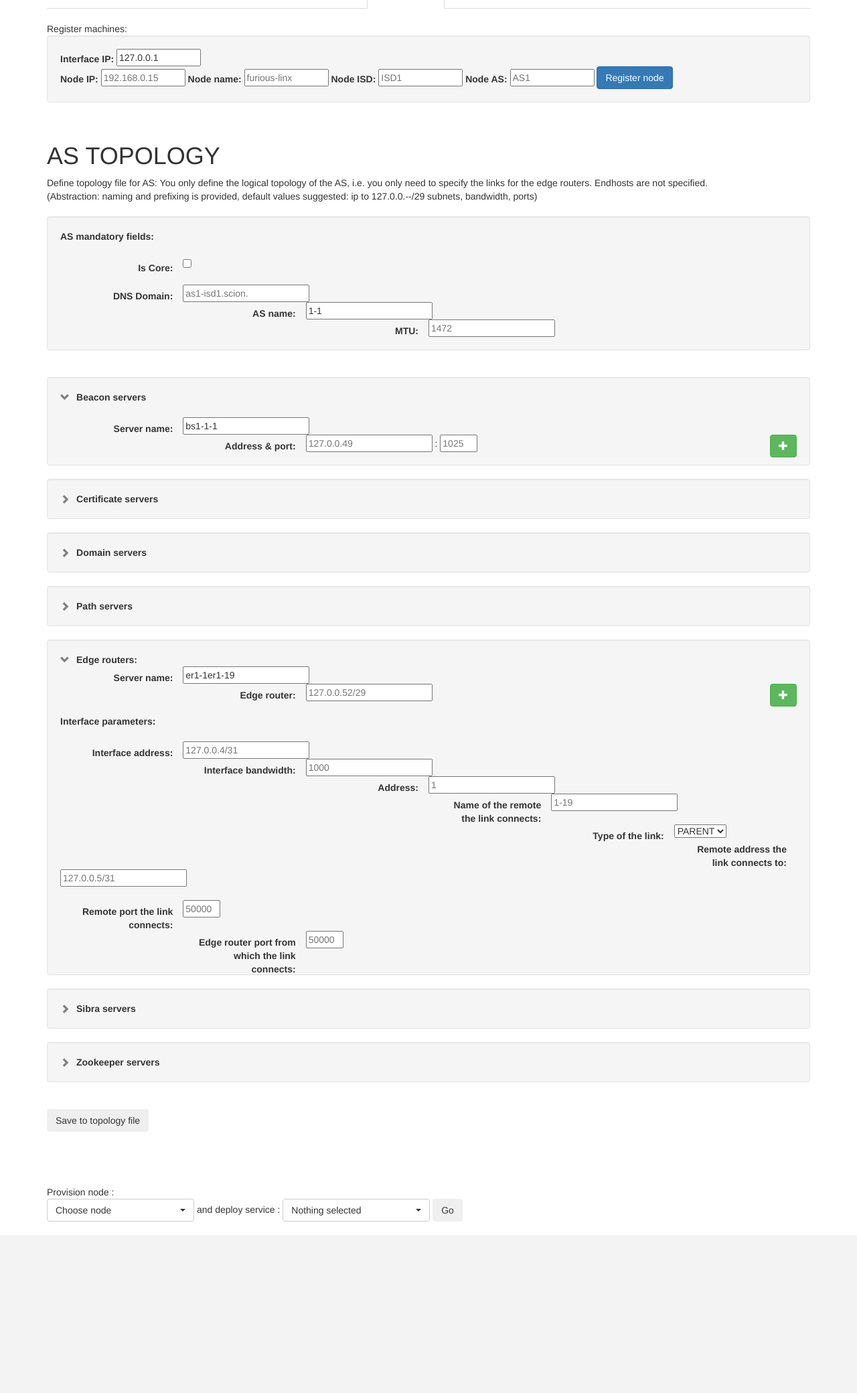
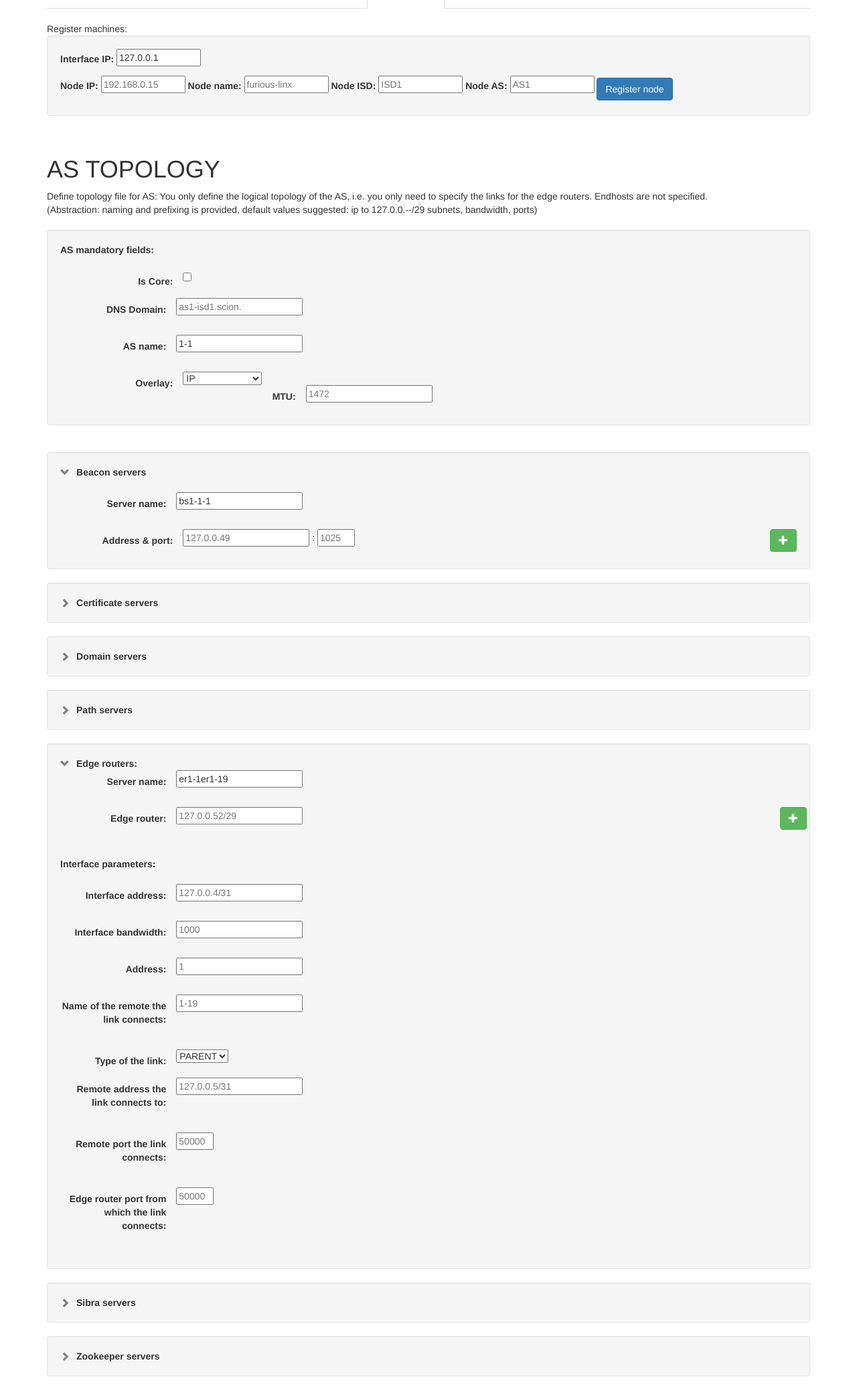
Before and after one commit to netsec-ethz/scion-web, a Django app: a page that uses web_scion/ad_manager/templates/ad_manager/ad_detail.html in a window 1280 px wide, after a click on "Assign nodes". Shown: the part 232-2312 px from the top of the page at 67% size. Before the commit the page ends 2056 px from the top, so only its background shows below. Run offline with Django 3.2, Linux system fonts and the light colour scheme; the visitor is signed in with stand-in values (Sample User, id 1); data comes from the database, SQL or seed files in the repository; data that the repository does not hold is empty; parts of the project's set-up code (start-up, migrations or seed data) failed here and were passed over; some libraries are stand-ins or nearby versions.

Commit message:
Nicely wrap on big screen small res
Nicely wrap form labels on big screen with small resolution, like the projector
Add overlay drop down

```diff
--- a/web_scion/ad_manager/templates/ad_manager/ad_detail.html
+++ b/web_scion/ad_manager/templates/ad_manager/ad_detail.html
@@ -344,5 +344,9 @@
   .inputPort {
       width: 4em;
   }
+
+  input {
+    margin-bottom:1em;
+  }
   </style>
 {% endblock %}
--- a/web_scion/ad_manager/templates/ad_manager/partials/topology_input.html
+++ b/web_scion/ad_manager/templates/ad_manager/partials/topology_input.html
@@ -23,14 +23,14 @@
                 </div>
             </div>
             <br/>
-            <div class="control-group">
+            <div class="form-group">
                 <label class="control-label col-sm-2" for="inputDnsDomain">DNS Domain: </label>
                 <div class="controls">
                     <input type="text" id="inputDnsDomain" name="inputDnsDomain"
                            placeholder="as{{ as_id }}-isd{{ isd_id }}.scion.">
                 </div>
             </div>
-            <div class="control-group">
+            <div class="form-group">
                 <label class="control-label col-sm-2" for="inputISD_AS">AS name: </label>
                 <div class="controls">
                     <input type="text" id="inputISD_AS" name="inputISD_AS" placeholder="{{ isd_id|add:'-'|add:as_id }}"
@@ -38,6 +38,14 @@
                 </div>
             </div>
             <div class="control-group">
+                <label class="control-label col-sm-2" for="inputOverlay">Overlay: </label>
+                <div class="controls">
+                    <select id="inputOverlay" name="inputOverlay" required>
+                        <option value="IP" selected>IP</option>
+                        <option value="UDP/IP">UDP/IP</option>
+                        <option value="LS">Label switching</option>
+                    </select>
+                </div>
                 <label class="control-label col-sm-2" for="inputMTU">MTU: </label>
                 <div class="controls">
                     <input type="text" id="inputMTU" name="inputMTU" placeholder="1472">
@@ -59,10 +67,12 @@
 
                             <input type="text" id="input{{ type }}ServerType" name="input{{ type }}ServerType"
                                    value="{{ type|lower }}_server" style="display: none;">
+                            <div class="form-group">
                                 <label class="control-label col-sm-2" for="input{{ type }}ServerName">Server name: </label>
                                 <div class="controls">
                                     <input type="text" id="input{{ type }}ServerName" name="input{{ type }}ServerName"
                                            value="{{ type|lower|slice:":1" }}s{{ isd_id }}-{{ as_id }}-1">
+                                </div>
                             </div>
 
                             <label class="control-label col-sm-2" for="input{{ type }}ServerAddress">Address &
@@ -88,10 +98,13 @@
                     class="sectionTitle">Edge routers: </span></div>
             <div id="routerAccordion" class="collapse in" aria-expanded="true">
                 <div class="routerItem">
+                    <div class="form-group">
                         <label class="control-label col-sm-2" for="inputEdgeRouterName">Server name: </label>
                         <div class="controls">
                             <input type="text" id="inputEdgeRouterName" name="inputEdgeRouterName" value="er{{ isd_id }}-{{ as_id }}er1-19">
                         </div>
+                    </div>
+                    <div class="form-group">
                         <label class="control-label col-sm-2" for="inputEdgeRouterAddress">Edge router: </label>
                         <div class="controls">
                             <input type="text" id="inputEdgeRouterAddress" name="inputEdgeRouterAddress"
@@ -101,36 +114,46 @@
                                 <span class="glyphicon glyphicon-plus"></span>
                             </button>
                         </div>
+                    </div>
                     <br/>
                     <div class="control-group">
                         <b>Interface parameters:</b>
                         <br/><br/>
+                        <div class="form-group">
                             <label class="control-label col-sm-2" for="inputInterfaceAddr">Interface address: </label>
                             <div class="controls">
                                 <input type="text" id="inputInterfaceAddr" name="inputInterfaceAddr"
                                        placeholder="127.0.0.4/31">
                             </div>
+                        </div>
 
+                        <div class="form-group">
                             <label class="control-label col-sm-2" for="inputInterfaceBandwidth">Interface
                                 bandwidth: </label>
                             <div class="controls">
                                 <input type="text" id="inputInterfaceBandwidth" name="inputInterfaceBandwidth"
                                        placeholder="1000">
                             </div>
+                        </div>
 
+                        <div class="form-group">
                             <label class="control-label col-sm-2" for="inputInterfaceIFID">Address: </label>
                             <div class="controls">
                                 <input type="text" id="inputInterfaceIFID" name="inputInterfaceIFID" placeholder="1">
                             </div>
+                        </div>
 
+                        <div class="form-group">
                             <label class="control-label col-sm-2" for="inputInterfaceRemoteName">Name of the remote the link
                                 connects: </label>
                             <div class="controls">
                                 <input type="text" id="inputInterfaceRemoteName" name="inputInterfaceRemoteName"
                                        placeholder="1-19">
                             </div>
+                        </div>
                         <br/>
 
+                        <div class="form-group">
                             <label class="control-label col-sm-2" for="inputInterfaceType">Type of the link: </label>
                             <div class="controls">
                                 <select id="inputInterfaceType" name="inputInterfaceType" required>
@@ -141,28 +164,35 @@
                                     <option value="CHILD">CHILD</option>
                                 </select>
                             </div>
+                        </div>
 
+                        <div class="form-group">
                             <label class="control-label col-sm-2" for="inputInterfaceRemoteAddress">Remote address the link
                                 connects to: </label>
                             <div class="controls">
                                 <input type="text" id="inputInterfaceRemoteAddress" name="inputInterfaceRemoteAddress"
                                        placeholder="127.0.0.5/31">
                             </div>
+                        </div>
                         <br/>
 
+                        <div class="form-group">
                             <label class="control-label col-sm-2" for="inputInterfaceRemotePort">Remote port the link
                                 connects: </label>
                             <div class="controls">
                                 <input type="text" id="inputInterfaceRemotePort" name="inputInterfaceRemotePort"
                                        class="inputPort" placeholder="50000">
                             </div>
+                        </div>
                         <br/>
 
+                        <div class="form-group">
                             <label class="control-label col-sm-2" for="inputInterfaceOwnPort">Edge router port from which
                                 the link connects: </label>
                             <div class="controls">
                                 <input type="text" id="inputInterfaceOwnPort" name="inputInterfaceOwnPort"
                                        class="inputPort" placeholder="50000">
+                            </div>
                         </div>
                         <br/>
                     </div>
```
Lines whose indentation alone changed are shown as unchanged.
